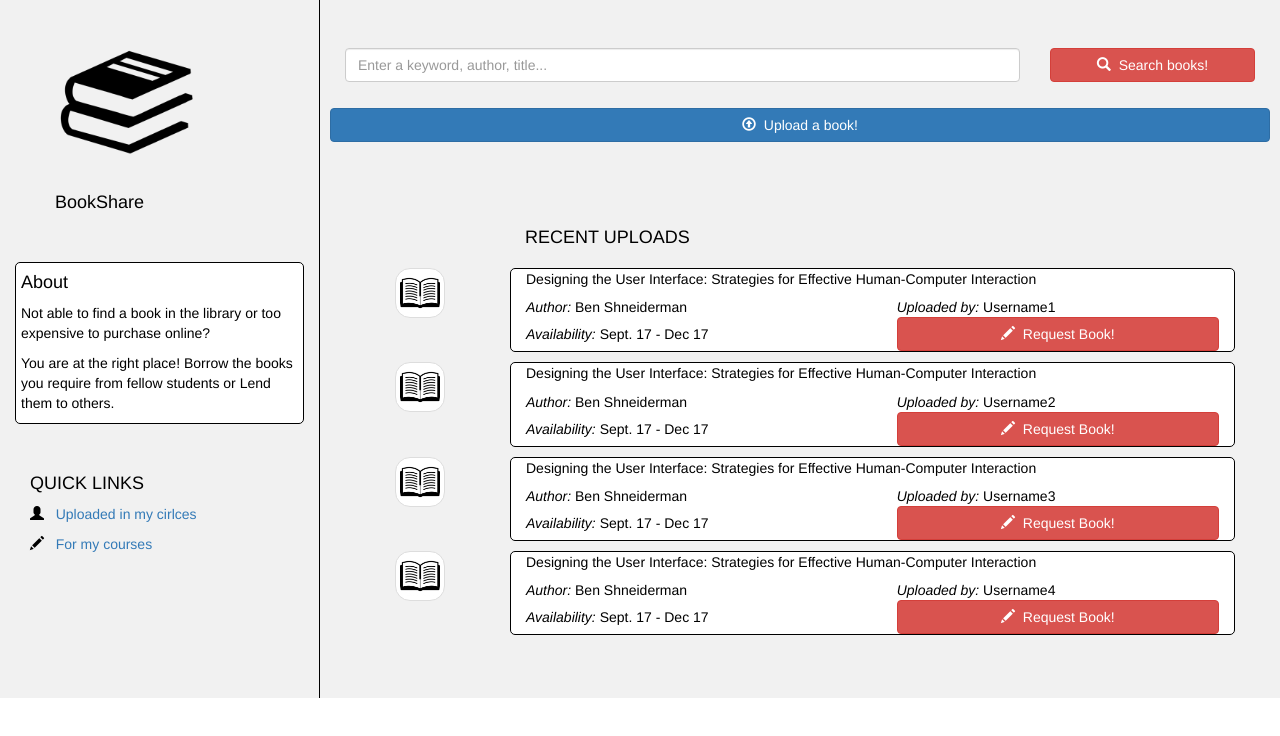
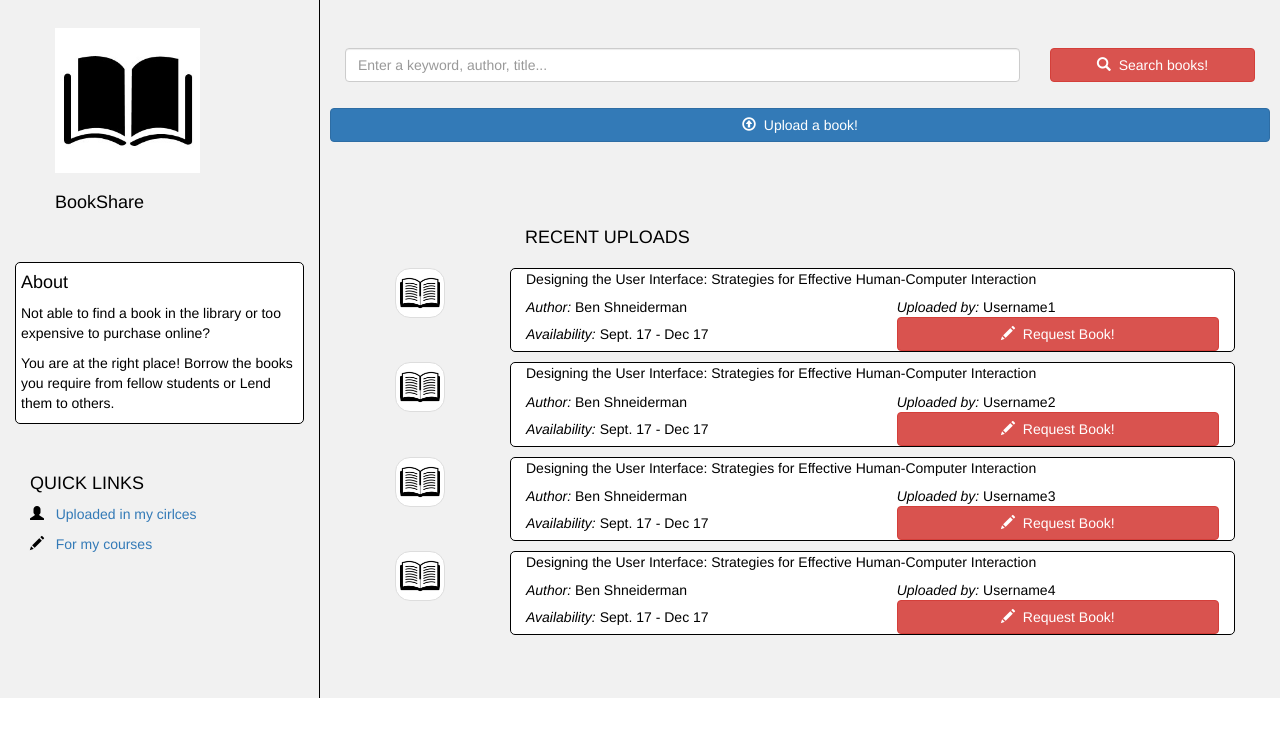
Before and after one commit to nakulvr/HCI_PROJECT, a plain HTML site: page bookshare.html in a window 1280 px wide. Shown: the part 54-790 px from the top of the page. Drawn offline with nearby package versions, Linux system fonts and the light colour scheme.

Commit message:
updating code

```diff
--- a/bookshare.html
+++ b/bookshare.html
@@ -67,7 +67,7 @@
     <div class="row page-content">
         <div class="col-sm-3 sidenav border-right">
             <div class="card">
-                <img class="card-img-top" src="./images/bookimg.png" alt="Card image">
+                <img class="card-img-top" src="./images/bookimg.jpg" alt="Card image">
                 <div class="card-body">
                     <h4 class="card-title">BookShare</h4>
                 </div>
```
Also changed, not shown: images/bookimg.png (deleted).
